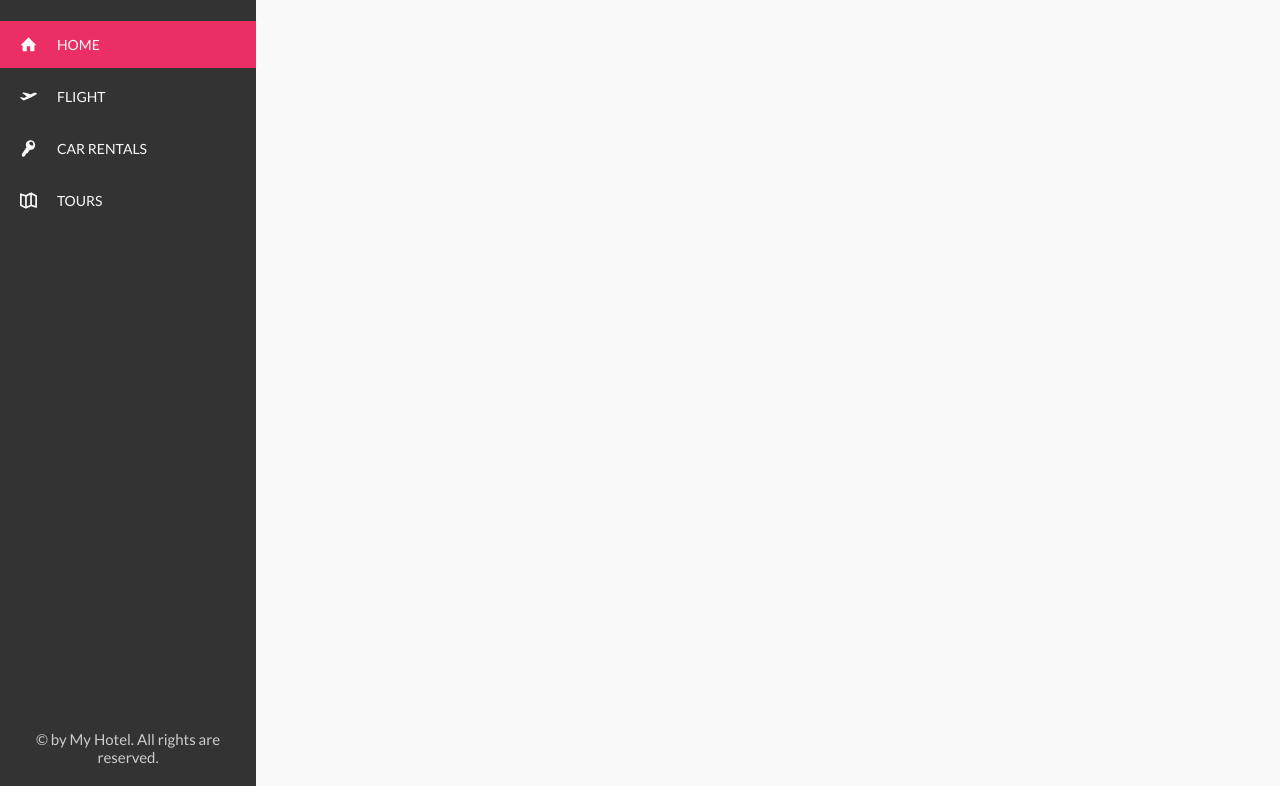
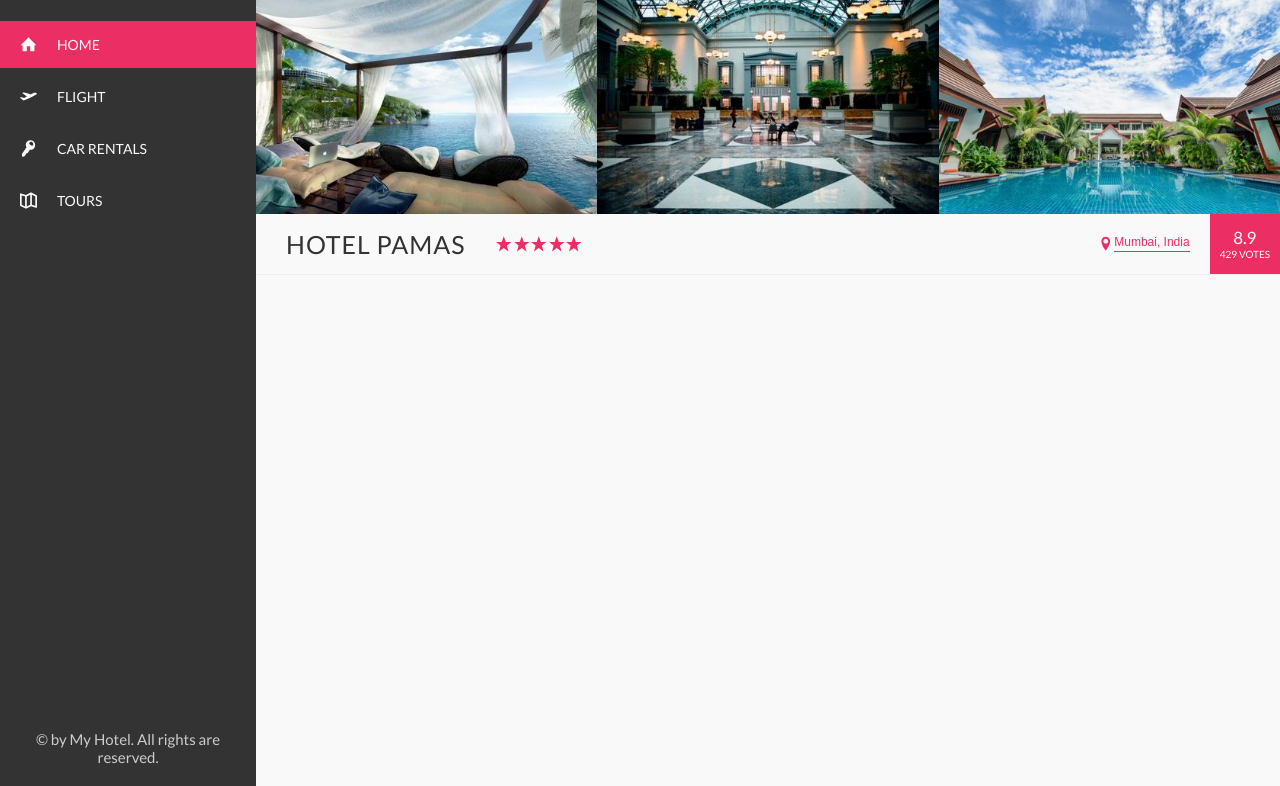
Before and after one commit to SiddheshHirulkar/Trillo-App, a website: page index.html in a window 1280 px wide. Shown: the part 84-870 px from the top of the page. Drawn offline with Linux system fonts and the light colour scheme.

Commit message:
Added Hotel Overview

```diff
--- a/index.html
+++ b/index.html
@@ -87,7 +87,51 @@
     		</nav>
 
     		<main class="main-content">
-    			Main content
+    			<div class="gallery">
+    				<figure class="gallery__item">
+    					<img src="./img/Hotel-1.jpg" alt="Hotel View 1" class="gallery__img">
+    				</figure>
+    				<figure class="gallery__item">
+    					<img src="./img/Hotel-2.jpg" alt="Hotel View 1" class="gallery__img">
+    				</figure>
+    				<figure class="gallery__item">
+    					<img src="./img/Hotel-3.jpg" alt="Hotel View 1" class="gallery__img">
+    				</figure>
+    			</div>
+
+    			<div class="overview">
+    				<h1 class="overview__heading">
+    					Hotel Pamas
+    				</h1>
+    				<div class="overview__stars">
+    					<svg class="overview__icon-star">
+    						<use xlink:href="./img/sprite.svg#icon-star"></use>
+    					</svg>
+    					<svg class="overview__icon-star">
+    						<use xlink:href="./img/sprite.svg#icon-star"></use>
+    					</svg>
+    					<svg class="overview__icon-star">
+    						<use xlink:href="./img/sprite.svg#icon-star"></use>
+    					</svg>
+    					<svg class="overview__icon-star">
+    						<use xlink:href="./img/sprite.svg#icon-star"></use>
+    					</svg>
+    					<svg class="overview__icon-star">
+    						<use xlink:href="./img/sprite.svg#icon-star"></use>
+    					</svg>
+    				</div>
+    				<div class="overview__location">
+    					<svg class="overview__icon-location">
+    						<use xlink:href="./img/sprite.svg#icon-location-pin"></use>
+    					</svg>
+    					<button class="btn-inline">Mumbai, India</button>
+    				</div>
+
+    				<div class="overview__rating">
+    					<div class="overview__rating-avg">8.9</div>
+    					<div class="overview__rating-count">429 votes</div>
+    				</div>
+    			</div>
     		</main>
     	</div>
     </body>
--- a/sass/_base.scss
+++ b/sass/_base.scss
@@ -31,6 +31,5 @@
 }
 
 body {
-	background-color: #eb2f64;
 	color: var(--gray-dark-1);
 }
--- a/sass/_components.scss
+++ b/sass/_components.scss
@@ -182,3 +182,92 @@
 	text-align: center;
 	padding: 2rem;
 }
+
+//-----------------------------------------------------------------------------------------
+//gallery
+.gallery {
+	display: flex;
+
+	&__img {
+		width: 100%;
+		display: block;
+	}
+}
+
+.overview {
+	display: flex;
+	border-bottom: 1px solid var(--gray-light-3);
+
+	&__heading {
+		text-transform: uppercase;
+		font-size: 2.5rem;
+		font-weight: 300;
+		padding: 1.5rem 3rem;
+		letter-spacing: 1px;
+	}
+
+	&__stars {
+		margin-right: auto;
+		display: flex;
+		align-items: center;
+	}
+
+	&__icon-star,
+	&__icon-location {
+		width: 1.75rem;
+		height: 1.75rem;
+		fill: var(--color-pink);
+	}
+
+	&__location {
+		font-size: 1.2rem;
+		display: flex;
+		align-items: center;
+		margin-right: 2rem;
+	}
+
+	&__rating {
+		display: flex;
+		flex-direction: column;
+		justify-content: center;
+		align-items: center;
+		background-color: var(--color-pink);
+		color: var(--gray-light-1);
+		padding: 0.5rem 1rem;
+		align-self: stretch;
+	}
+
+	&__rating-avg {
+		font-size: 1.7rem;
+	}
+
+	&__rating-count {
+		font-size: 1rem;
+		text-transform: uppercase;
+	}
+}
+
+
+//-----------------------------------------------------------------------------------------
+//Button inlline
+.btn-inline {
+	border: none;
+	color: var(--color-pink);
+	font-size: inherit;
+	border-bottom: 1px solid currentColor;
+	padding-bottom: 2px;
+	display: inline-block;
+	background-color: transparent;
+	cursor: pointer;
+	transition: all 0.2s;
+
+	&:hover {
+		color: var(--gray-dark-1);
+		transform: scale(1.05);
+		box-shadow: 0 1rem 4rem rgba(0,0,0,0.25);
+	}
+
+	&:focus {
+		outline: none;
+	}
+}
--- a/sass/_layout.scss
+++ b/sass/_layout.scss
@@ -1,7 +1,7 @@
 .header {
 	height: 7rem;
 	background-color: white;
-	border-bottom: var(--gray-light-3);
+	border-bottom: 1px solid var(--gray-light-3);
 	font-size: 1.4rem;
 	display: flex;
 	justify-content: space-between;
```
Also changed, not shown: css/style.css, img/Hotel-1.jpg (added), img/Hotel-2.jpg (added), img/Hotel-3.jpg (added), 1 other file.
